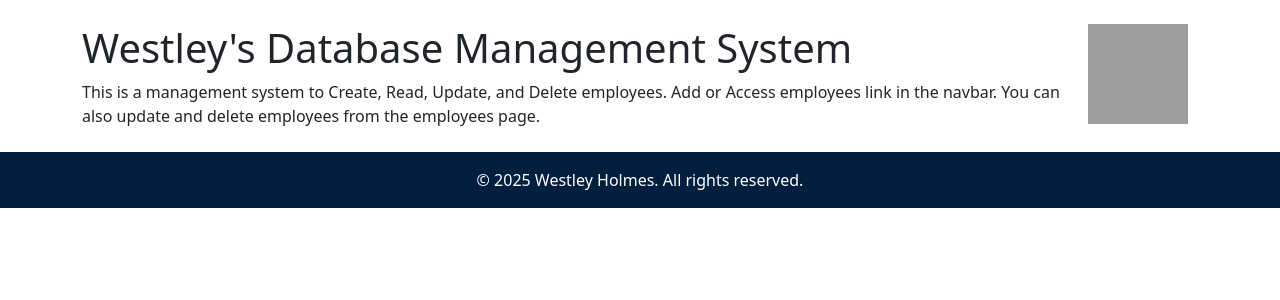
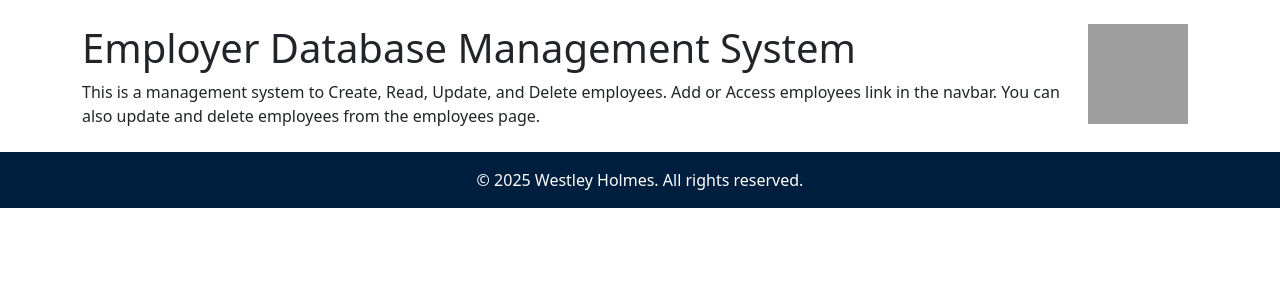
Before and after one commit to WesHolmes/Database_managment_system_project, a Flask app: page / in a window 1280 px wide. Shown: the part 56-356 px from the top of the page. Run offline with Flask 3, Linux system fonts and the light colour scheme; some libraries are stand-ins or nearby versions; grey boxes are pictures that could not be loaded.

Commit message:
First Version

```diff
--- a/app.py
+++ b/app.py
@@ -3,6 +3,7 @@ from flask_sqlalchemy import SQLAlchemy
 import os
 from models import db, User
 
+#DIRECTORY
 app = Flask(__name__, template_folder='templates')
 
 # Configure the SQLite database
@@ -67,6 +68,7 @@ def delete_employee(employee_id):
     db.session.commit()
     return redirect(url_for('view_employees'))
 
+# Error handling
 if __name__ == '__main__':
 
     with app.app_context():
--- a/models.py
+++ b/models.py
@@ -1,7 +1,7 @@
 from flask_sqlalchemy import SQLAlchemy
-
+# database
 db = SQLAlchemy()
-
+# create class USER
 class User(db.Model):
     id = db.Column(db.Integer, primary_key=True)
     name = db.Column(db.String(100), nullable=False)
--- a/templates/home.html
+++ b/templates/home.html
@@ -5,7 +5,7 @@
   height="100"
   style="float: right; margin-right: 10px"
 />
-<h1>Westley's Database Management System</h1>
+<h1>Employer Database Management System</h1>
 <p>
   This is a management system to Create, Read, Update, and Delete employees. Add
   or Access employees link in the navbar. You can also update and delete
```
